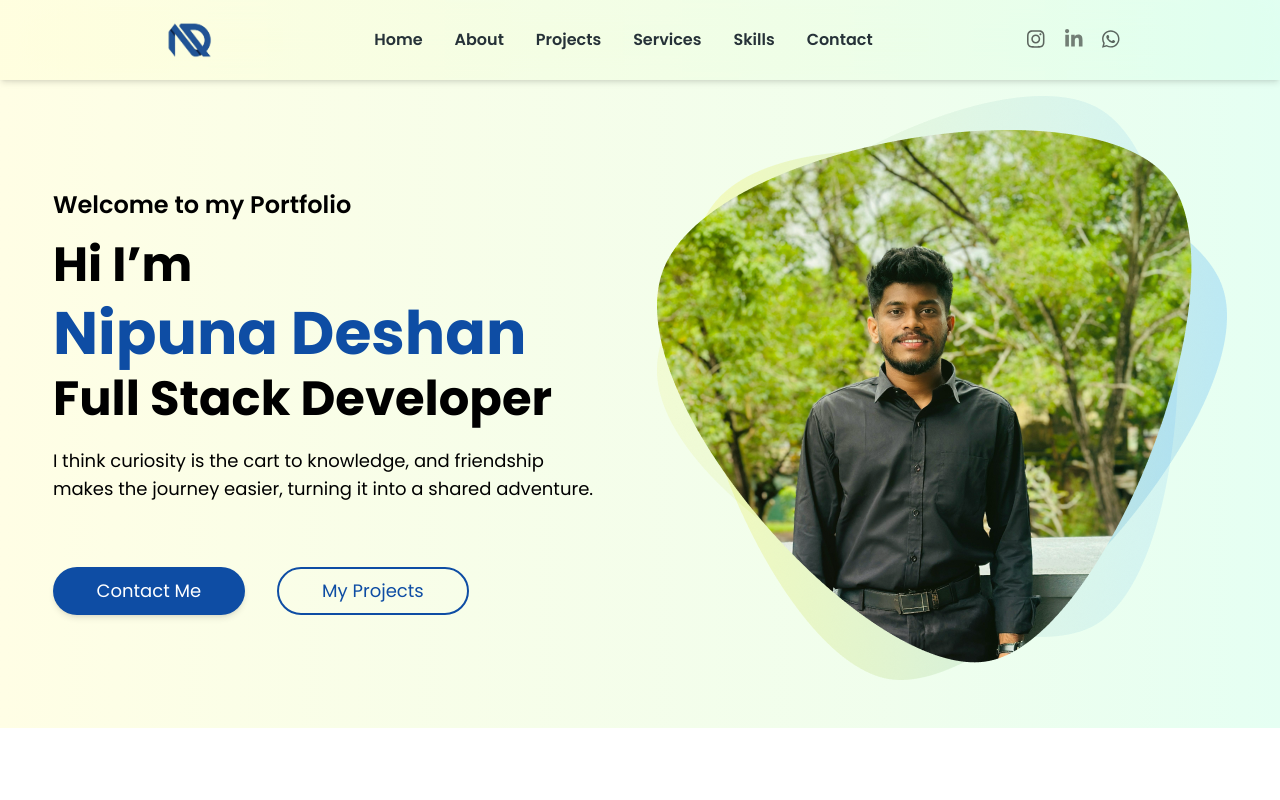
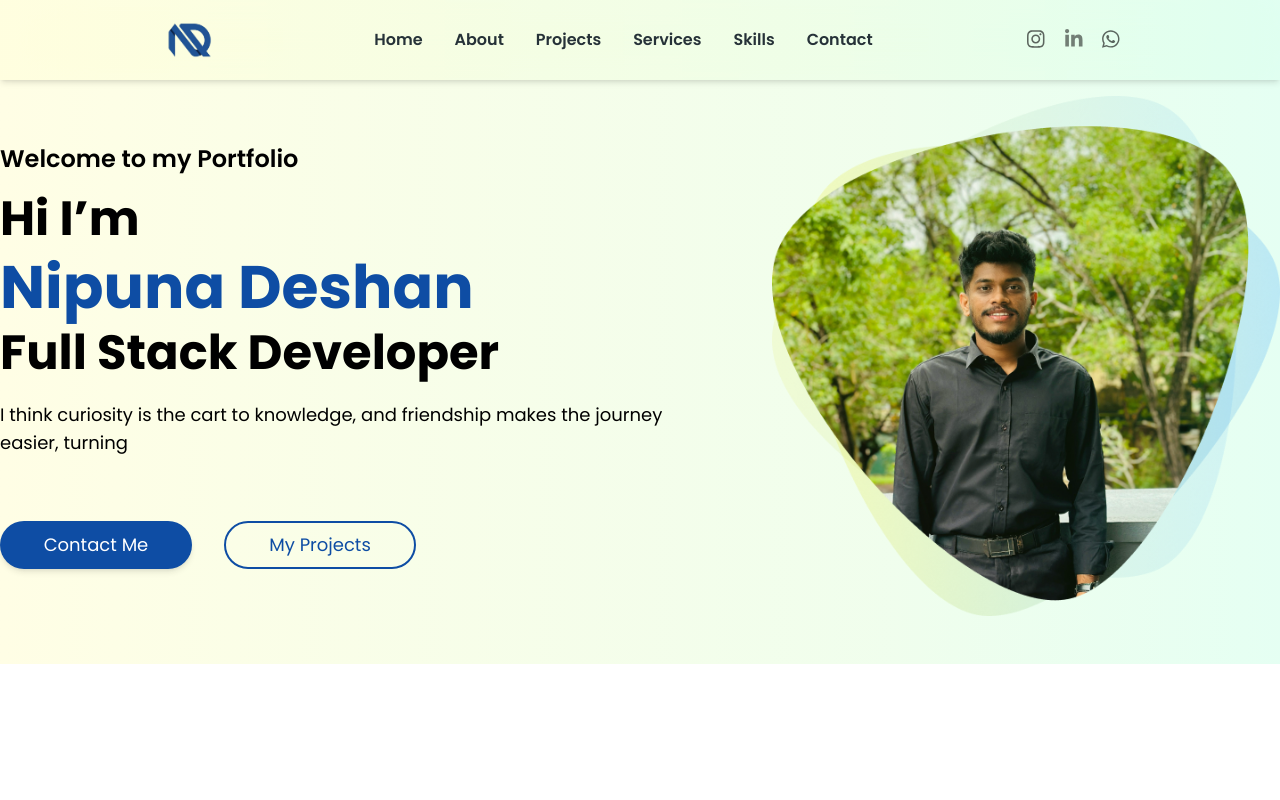
Before and after one commit to DeshanHiripitiya/Portfolio, a React (Create React App) app: page / in a window 1280 px wide. Shown: the top 800 px of the page. Built offline with nearby package versions, Linux system fonts and the light colour scheme.

Commit message:
animation hero section

```diff
--- /dev/null
+++ b/src/component/animation/cursorBlinker.jsx
@@ -0,0 +1,24 @@
+import { motion } from 'framer-motion';
+
+const cursorVariants = {
+  blinking: {
+    opacity: [0, 0, 1, 1],
+    transition: {
+      duration: 10,
+      repeat: Infinity,
+      repeatDelay: 0,
+      ease: 'linear',
+      times: [0, 0.5, 0.5, 1],
+    },
+  },
+};
+
+export default function CursorBlinker() {
+  return (
+    <motion.div
+      variants={cursorVariants}
+      animate='blinking'
+      className='inline h-[1rem] w-[10px] translate-y-1 bg-slate-900 z-10'
+    />
+  );
+}
--- a/src/component/pages/Top.jsx
+++ b/src/component/pages/Top.jsx
@@ -1,21 +1,33 @@
 import React from 'react';
+import { useEffect, useState } from 'react';
 import { ContactMeButton } from '../buttons/ContactMe';
-import { motion } from 'framer-motion';
-
-const cursorVariants = {
-  blinking: {
-    opacity: [0, 0, 1, 1],
-    transition: {
-      duration: 1,
-      repeat: Infinity,
-      repeatDelay: 0,
-      ease: 'linear',
-      times: [0, 0.5, 0.5, 1],
-    },
-  },
-};
+import { motion, useMotionValue, useTransform, animate } from 'framer-motion';
+import CursorBlinker from '../animation/cursorBlinker';
 
 function Top({ projectsRef, contactRef }) {
+  const baseTexts = [
+    'Welcome to my Portfolio',
+    'Hi I’m',
+    'Nipuna Deshan',
+    'Full Stack Developer',
+    'I think curiosity is the cart to knowledge, and friendship makes the journey easier, turning it into a shared adventure.',
+  ];
+  const count = useMotionValue(0);
+  const rounded = useTransform(count, (latest) => Math.round(latest));
+  const displayText = baseTexts.map((text) =>
+    useTransform(rounded, (latest) => text.slice(0, latest))
+  );
+
+
+  useEffect(() => {
+    const controls = animate(count, Math.max(...baseTexts.map(text => text.length)),{
+      type: 'tween', // Not really needed because adding a duration will force "tween"
+      duration: 10,
+      ease: 'easeInOut',
+    });
+    return controls.stop;
+  }, []);
+
   return (
     <div
       id='top'
@@ -24,29 +36,23 @@ function Top({ projectsRef, contactRef }) {
       <div className='flex flex-row items-center justify-center m-auto gap-16 p-8 lg:p-0'>
         <div>
           <div>
-            <motion.div
-              variants={cursorVariants}
-              animate='blinking'
-              className='inline-block h-5 w-[1px] translate-y-1 bg-slate-900'
-            />
-            <p className='font-poppins lg:text-2xl font-semibold text-xl'>
-              Welcome to my Portfolio
-            </p>
+            <motion.p className='font-poppins lg:text-2xl font-semibold text-xl'>
+              {displayText[0]}
+            </motion.p>
 
-            <p className='font-poppins font-bold mt-5 text-4xl lg:text-5xl'>
-              Hi I’m
-            </p>
-            <p className='font-poppins font-bold text-[#0E4DA4] mt-3.5 text-4xl lg:text-6xl '>
-              Nipuna Deshan
-            </p>
-            <p className='font-poppins font-bold mt-3 text-3xl lg:text-5xl'>
-              Full Stack Developer
-            </p>
-            <p className='font-normal font-poppins mt-6 text-base lg:text-lg'>
-              I think curiosity is the cart to knowledge, and friendship
-              <br /> makes the journey easier, turning it into a shared
-              adventure.
-            </p>
+            <motion.p className='font-poppins font-bold mt-5 text-4xl lg:text-5xl'>
+              {displayText[1]}
+            </motion.p>
+            <motion.p className='font-poppins font-bold text-[#0E4DA4] mt-3.5 text-4xl lg:text-6xl '>
+              {displayText[2]}
+            </motion.p>
+            <motion.p className='font-poppins font-bold mt-3 text-3xl lg:text-5xl'>
+              {displayText[3]}
+            </motion.p>
+            <motion.p className='font-normal font-poppins mt-6 text-base lg:text-lg'>
+              {displayText[4]}
+            </motion.p>
+            <CursorBlinker />
           </div>
           <div className='mt-6 lg:mt-16'>
             <ContactMeButton
```
